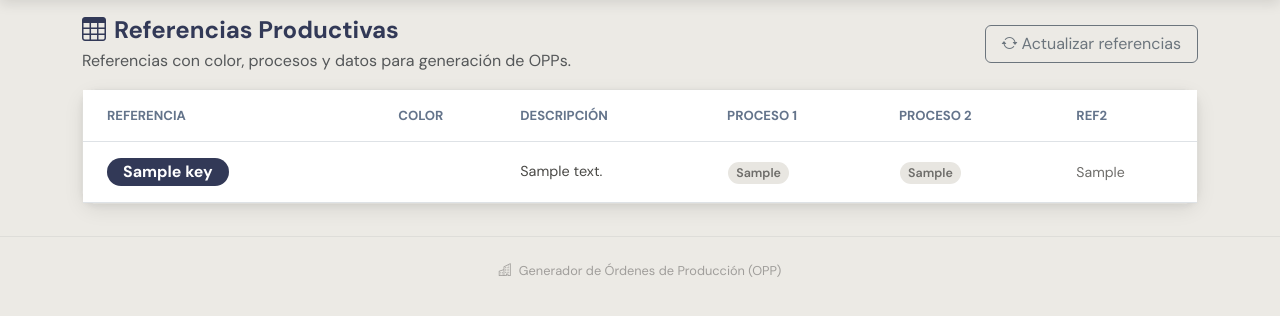
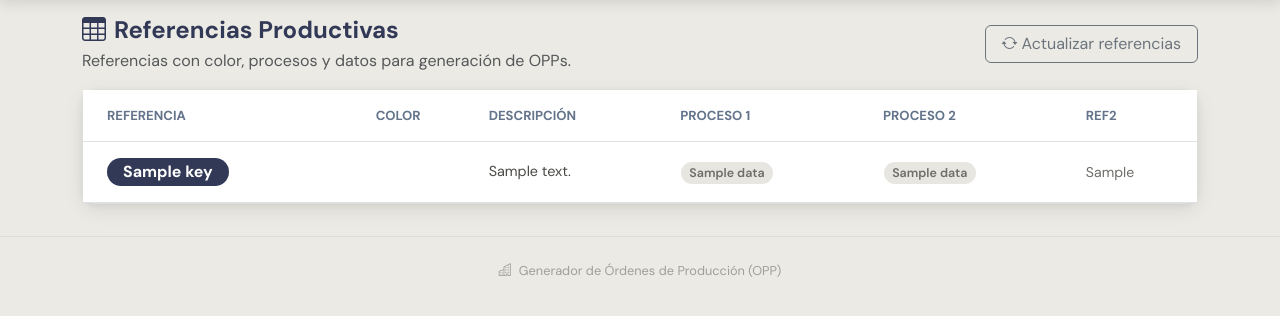
Before and after one commit to asistentelogistica2-maker/Opps-Control-Piso, a Flask app: template templates/estructura.html in a window 1280 px wide. Shown: the part 64-380 px from the top of the page. Run offline with Flask 3, Linux system fonts and the light colour scheme; the template is opened without the code that fills it: most values are stand-ins (such as "Sample title", 1, 10 or a date in 2020).

Commit message:
feat: guarda y muestra nombre completo de procesos en tabla de referencias

```diff
--- a/logic/excel_io.py
+++ b/logic/excel_io.py
@@ -61,9 +61,11 @@ def read_referencias_excel(filepath):
             "color_num":    row[4],
             "medida":       str(row[5]).strip() if row[5] else "",
             "um":           str(row[6]).strip() if row[6] else "",
-            "ref1":         str(row[7]).strip() if row[7] else "",
-            "ref2_i":       str(row[9]).strip() if row[9] else "",
-            "ref2_j":       str(row[11]).strip() if row[11] else "",
+            "ref1":            str(row[7]).strip() if row[7] else "",
+            "nombre_proceso1": str(row[8]).strip() if row[8] else "",
+            "ref2_i":          str(row[9]).strip() if row[9] else "",
+            "nombre_proceso2": str(row[10]).strip() if row[10] else "",
+            "ref2_j":          str(row[11]).strip() if row[11] else "",
             "notas1":       str(row[12]).strip() if row[12] else "",
             "notas2":       str(row[13]).strip() if row[13] else "",
         }
--- a/templates/estructura.html
+++ b/templates/estructura.html
@@ -86,9 +86,13 @@
               <span class="badge rounded-pill px-3" style="background:var(--surface-2);color:var(--ink);">{{ parts[1] if parts|length > 1 else '' }}</span>
             </td>
             <td class="py-3" style="color:var(--ink-2);font-size:.9rem;">{{ data.descripcion or '—' }}</td>
-            <td class="py-3"><span class="badge-proc">{{ data.ref1 or '—' }}</span></td>
             <td class="py-3">
-              {% if data.ref2_i %}<span class="badge-proc">{{ data.ref2_i }}</span>{% else %}—{% endif %}
+              <span class="badge-proc">{{ data.nombre_proceso1 or data.ref1 or '—' }}</span>
+            </td>
+            <td class="py-3">
+              {% if data.ref2_i %}
+                <span class="badge-proc">{{ data.nombre_proceso2 or data.ref2_i }}</span>
+              {% else %}—{% endif %}
             </td>
             <td class="py-3" style="color:var(--ink-3);font-size:.88rem;">{{ data.ref2_j or '—' }}</td>
           </tr>
```
